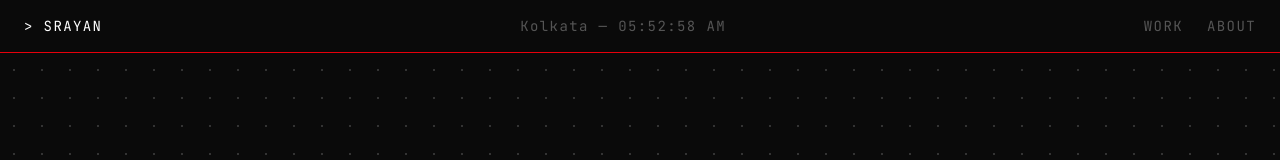
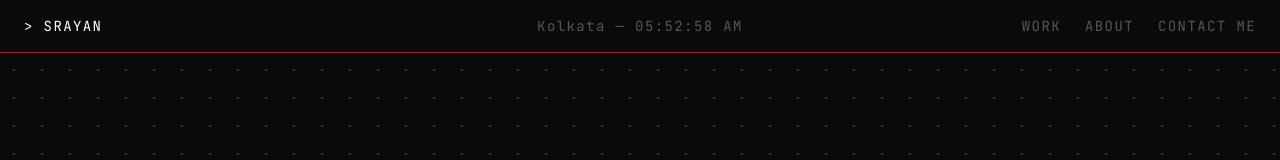
Before and after one commit to SrayanBhattacharya/my-portfolio, a React (Vite) app: page / in a window 1280 px wide. Shown: the top 160 px of the page. Built offline with nearby package versions, Linux system fonts and the light colour scheme.

Commit message:
style: updated navbar with new contact link and interaction animations

```diff
--- a/src/components/Navbar.tsx
+++ b/src/components/Navbar.tsx
@@ -24,36 +24,47 @@ const Navbar: React.FC = () => {
   return (
     <nav className="fixed top-0 left-0 w-full z-50 bg-[#0a0a0a] border-b border-red-600">
       {/* Main Row */}
-      <div className="px-6 py-4 flex items-center justify-between">
+      <div className="relative px-6 py-4 flex items-center justify-between">
         {/* Left */}
-        <span className="text-white font-mono text-sm tracking-widest uppercase">
+        <button
+          onClick={() => window.scrollTo({ top: 0, behavior: "smooth" })}
+          className="inline-block text-white font-mono text-sm tracking-widest uppercase hover:text-red-500 transition-all duration-200 active:scale-95"
+        >
           &gt; SRAYAN
-        </span>
+        </button>
 
         {/* Center */}
-        <span className="hidden md:block text-[#555555] font-mono text-sm tracking-widest">
-          Kolkata — {time}
-        </span>
+        <div className="hidden md:flex absolute left-1/2 top-1/2 -translate-x-1/2 -translate-y-1/2 items-center justify-center pointer-events-none">
+          <span className="text-[#555555] font-mono text-sm tracking-widest">
+            Kolkata — {time}
+          </span>
+        </div>
 
         {/* Right - Desktop */}
         <div className="hidden md:flex gap-6">
           <a
             href="#work"
-            className="text-[#555555] font-mono text-sm tracking-widest hover:text-red-500 transition-colors"
+            className="inline-block text-[#555555] font-mono text-sm tracking-widest hover:text-red-500 transition-all duration-200 active:scale-90"
           >
             WORK
           </a>
           <a
             href="#about"
-            className="text-[#555555] font-mono text-sm tracking-widest hover:text-red-500 transition-colors"
+            className="inline-block text-[#555555] font-mono text-sm tracking-widest hover:text-red-500 transition-all duration-200 active:scale-90"
           >
             ABOUT
+          </a>
+          <a
+            href="#contact"
+            className="inline-block text-[#555555] font-mono text-sm tracking-widest hover:text-red-500 transition-all duration-200 active:scale-90"
+          >
+            CONTACT ME
           </a>
         </div>
 
         {/* Mobile Toggle */}
         <button
-          className="md:hidden text-red-500 font-mono text-lg"
+          className="md:hidden text-red-500 font-mono text-lg transition-transform duration-200 active:scale-90"
           onClick={() => setMenuOpen((prev) => !prev)}
         >
           {menuOpen ? "[x]" : "[=]"}
@@ -72,7 +83,7 @@ const Navbar: React.FC = () => {
           <a
             href="#work"
             onClick={() => setMenuOpen(false)}
-            className="text-[#555555] font-mono text-sm tracking-widest hover:text-red-500 transition-colors"
+            className="inline-block text-[#555555] font-mono text-sm tracking-widest hover:text-red-500 transition-all duration-200 active:scale-95 origin-left"
           >
             &gt; WORK
           </a>
@@ -80,9 +91,17 @@ const Navbar: React.FC = () => {
           <a
             href="#about"
             onClick={() => setMenuOpen(false)}
-            className="text-[#555555] font-mono text-sm tracking-widest hover:text-red-500 transition-colors"
+            className="inline-block text-[#555555] font-mono text-sm tracking-widest hover:text-red-500 transition-all duration-200 active:scale-95 origin-left"
           >
             &gt; ABOUT
+          </a>
+
+          <a
+            href="#contact"
+            onClick={() => setMenuOpen(false)}
+            className="inline-block text-[#555555] font-mono text-sm tracking-widest hover:text-red-500 transition-all duration-200 active:scale-95 origin-left"
+          >
+            &gt; CONTACT ME
           </a>
         </div>
       )}
```
